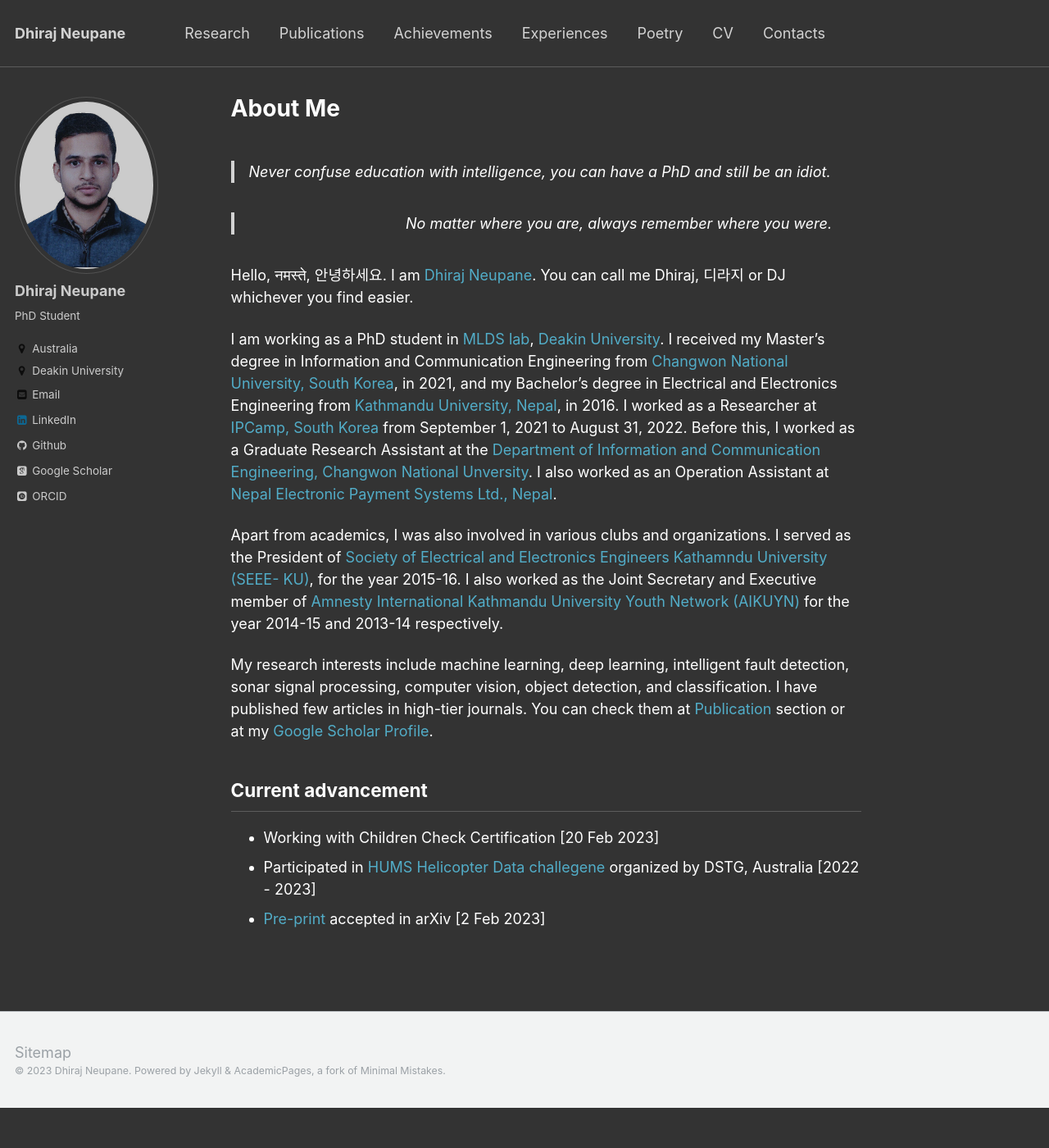
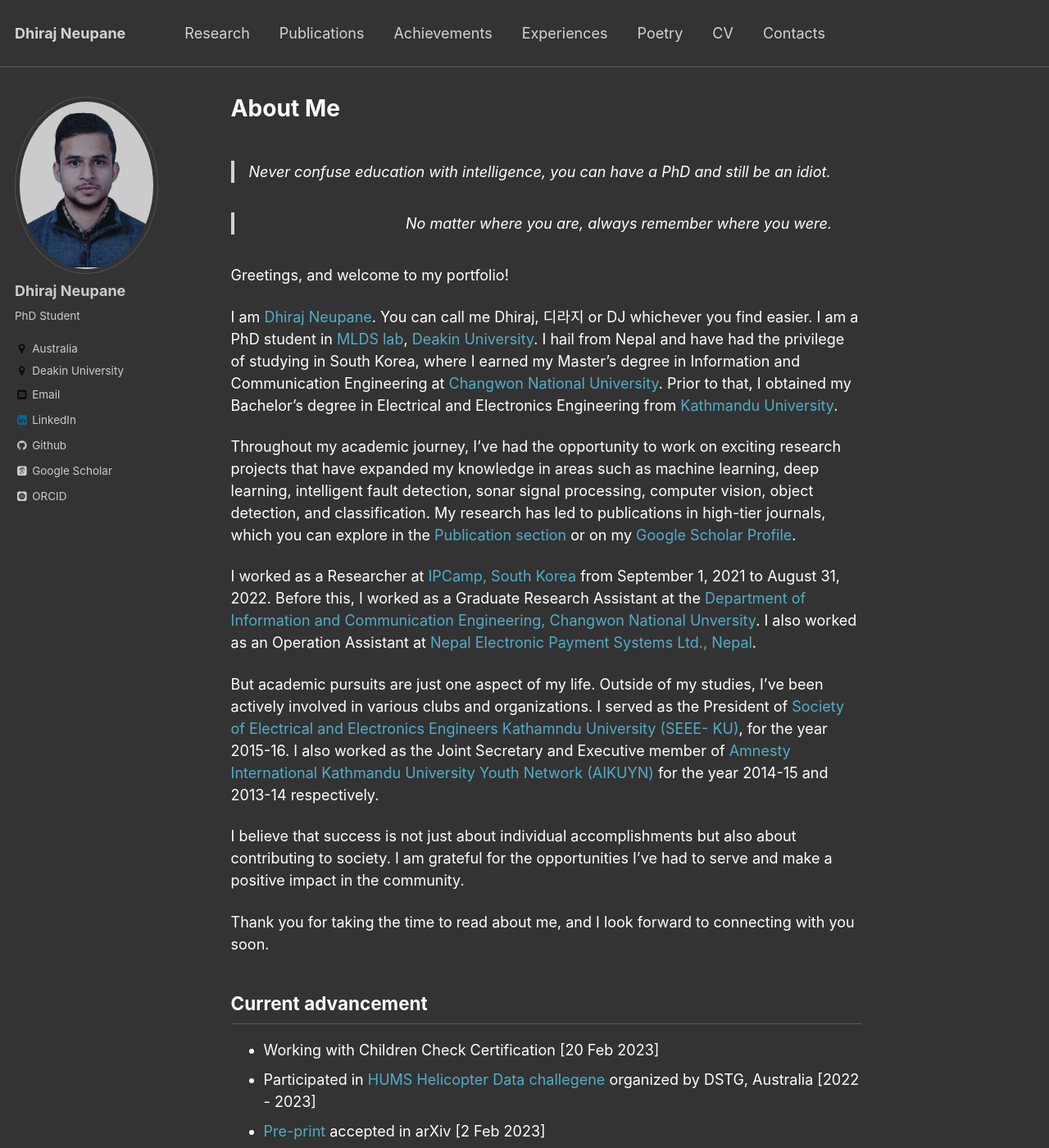
Before and after one commit to dhirajneupane/academicPortfolio, a Jekyll site: the page built from _pages/about.md, in a window 1280 px wide and 1400 px high. Shown: the whole window at 82% size. Built offline with Jekyll 4.4.1, drawn with Linux system fonts in a browser that asks for light colours; some web fonts are replaced.

Commit message:
Update about.md

```diff
--- a/_pages/about.md
+++ b/_pages/about.md
@@ -11,13 +11,19 @@ redirect_from:
 
 > <p style='text-align: right;'> No matter where you are, always remember where you were. </p>
 
-Hello, नमस्ते, 안녕하세요. I am [Dhiraj Neupane](https://g.co/kgs/DLknVq). You can call me Dhiraj, 디라지 or DJ whichever you find easier.
+Greetings, and welcome to my portfolio!
 
-I am working as a PhD student in [MLDS lab](https://deakin-mlds.github.io/index.html), [Deakin University](https://www.deakin.edu.au/about-deakin/people/dhiraj-neupane). I received my Master's degree in Information and Communication Engineering from [Changwon National University, South Korea](https://www.changwon.ac.kr/eng/main.do){:target="_blank"}, in 2021, and my Bachelor's degree in Electrical and Electronics Engineering from [Kathmandu University, Nepal](https://ku.edu.np/){:target="_blank"}, in 2016. I worked as a Researcher at [IPCamp, South Korea](http://www.ipcamp.co.kr){:target="_blank"} from September 1, 2021 to August 31, 2022. Before this, I worked as a Graduate Research Assistant at the [Department of Information and Communication Engineering, Changwon National Unversity](https://www.changwon.ac.kr/eng/cm/cntnts/cntntsView.do?mi=11228&cntntsId=4240){:target="_blank"}. I also worked as an Operation Assistant at [Nepal Electronic Payment Systems Ltd., Nepal](https://neps.com.np/){:target="_blank"}.
+I am [Dhiraj Neupane](https://g.co/kgs/DLknVq). You can call me Dhiraj, 디라지 or DJ whichever you find easier. I am a PhD student in [MLDS lab](https://deakin-mlds.github.io/index.html), [Deakin University](https://www.deakin.edu.au/about-deakin/people/dhiraj-neupane). I hail from Nepal and have had the privilege of studying in South Korea, where I earned my Master's degree in Information and Communication Engineering at [Changwon National University](https://www.changwon.ac.kr/eng/main.do){:target="_blank"}. Prior to that, I obtained my Bachelor's degree in Electrical and Electronics Engineering from [Kathmandu University](https://ku.edu.np/){:target="_blank"}.
 
-Apart from academics, I was also involved in various clubs and organizations. I served as the President of [Society of Electrical and Electronics Engineers Kathamndu University (SEEE- KU)](http://seee.ku.edu.np/board-members-2015-16/){:target="_blank"}, for the year 2015-16. I  also worked as the Joint Secretary and Executive member of [Amnesty International Kathmandu University Youth Network (AIKUYN)](https://www.facebook.com/aikuyn/){:target="_blank"} for the year 2014-15 and 2013-14 respectively.
+Throughout my academic journey, I've had the opportunity to work on exciting research projects that have expanded my knowledge in areas such as machine learning, deep learning, intelligent fault detection, sonar signal processing, computer vision, object detection, and classification. My research has led to publications in high-tier journals, which you can explore in the [Publication section](https://www.dhirajneupane.com.np/publications/){:target="_blank"} or on my [Google Scholar Profile](https://scholar.google.com/citations?user=KtSkA68AAAAJ&hl=en){:target="_blank"}.
 
-My research interests include machine learning, deep learning, intelligent fault detection, sonar signal processing, computer vision, object detection, and classification. I have published few articles in high-tier journals. You can check them at [Publication](https://www.dhirajneupane.com.np/publications/){:target="_blank"} section or at my [Google Scholar Profile](https://scholar.google.com/citations?user=KtSkA68AAAAJ&hl=en){:target="_blank"}.
+I worked as a Researcher at [IPCamp, South Korea](http://www.ipcamp.co.kr){:target="_blank"} from September 1, 2021 to August 31, 2022. Before this, I worked as a Graduate Research Assistant at the [Department of Information and Communication Engineering, Changwon National Unversity](https://www.changwon.ac.kr/eng/cm/cntnts/cntntsView.do?mi=11228&cntntsId=4240){:target="_blank"}. I also worked as an Operation Assistant at [Nepal Electronic Payment Systems Ltd., Nepal](https://neps.com.np/){:target="_blank"}.
+
+But academic pursuits are just one aspect of my life. Outside of my studies, I've been actively involved in various clubs and organizations. I served as the President of [Society of Electrical and Electronics Engineers Kathamndu University (SEEE- KU)](http://seee.ku.edu.np/board-members-2015-16/){:target="_blank"}, for the year 2015-16. I  also worked as the Joint Secretary and Executive member of [Amnesty International Kathmandu University Youth Network (AIKUYN)](https://www.facebook.com/aikuyn/){:target="_blank"} for the year 2014-15 and 2013-14 respectively.
+
+I believe that success is not just about individual accomplishments but also about contributing to society. I am grateful for the opportunities I've had to serve and make a positive impact in the community.
+
+Thank you for taking the time to read about me, and I look forward to connecting with you soon.
 
 ## Current advancement
 * Working with Children Check Certification [20 Feb 2023]
```
